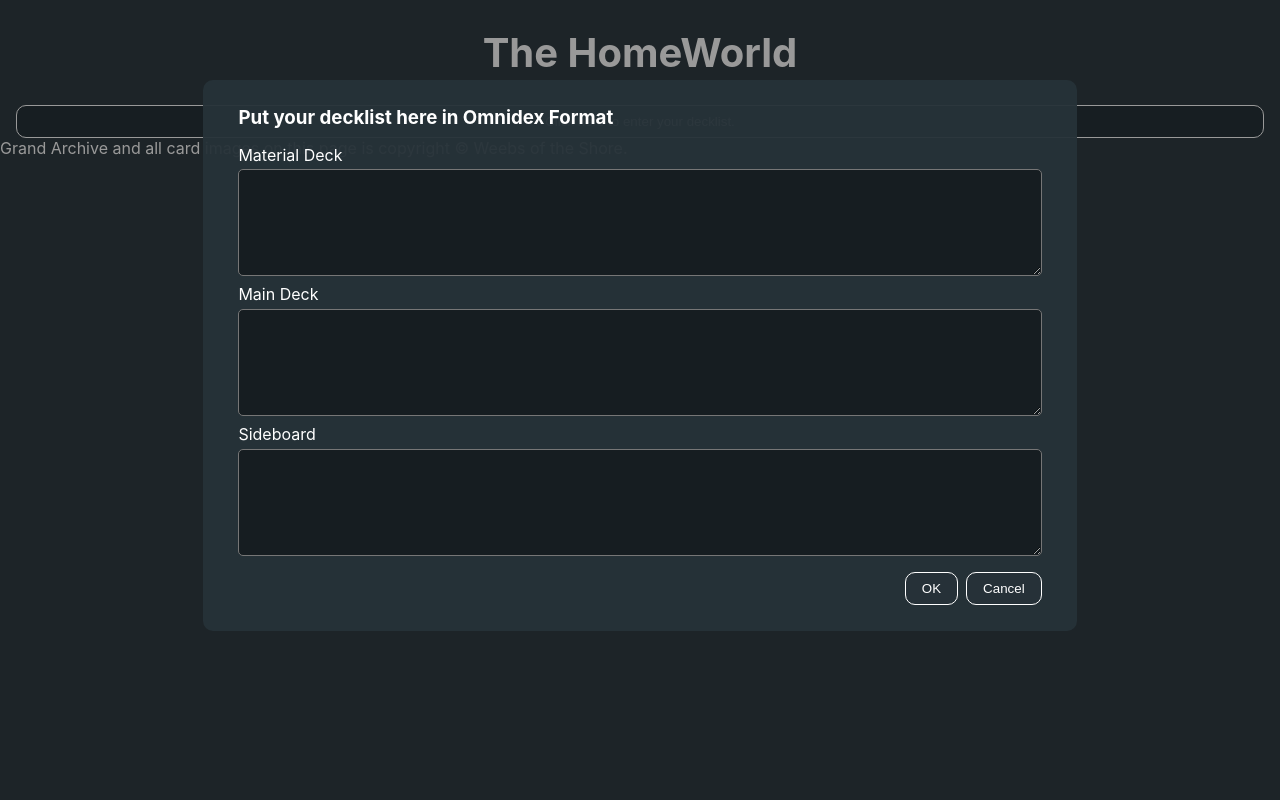
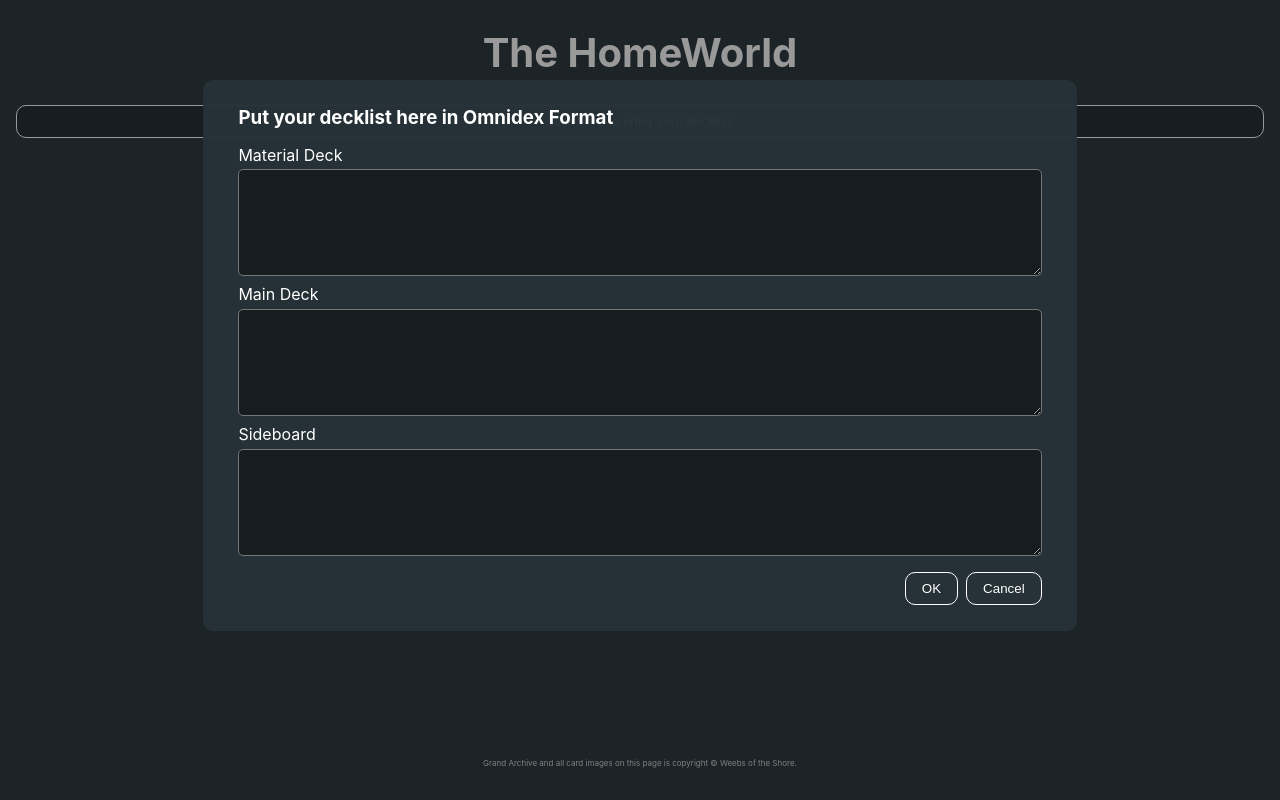
Before and after one commit to stephenman88/thehomeworld-frontend, a React (Create React App) app: page / in a window 1280 px wide. Built offline with nearby package versions, Linux system fonts and the light colour scheme.

Commit message:
added footer

```diff
--- a/src/App.js
+++ b/src/App.js
@@ -1,6 +1,7 @@
 import logo from './logo.svg';
 import './App.scss';
 import Header from './component/Header/Header';
+import Footer from './component/Footer/Footer';
 import OmniForm from './component/OmniForm/OmniForm';
 import {useEffect, useState} from 'react';
 import axios from 'axios';
@@ -55,9 +56,7 @@
         <button onClick={showOmniForm}>Click here to enter your decklist.</button>
         {deckList ? <PriceTable DeckJson={deckList} />: ''}
       </main>
-      <footer className='home-footer'>
-        Grand Archive and all card images on this page is copyright © Weebs of the Shore.
-      </footer>
+      <Footer />
     </div>
   );
 }
--- a/src/App.scss
+++ b/src/App.scss
@@ -1,10 +1,16 @@
 @use './style/global.scss' as *;
 
 .home{
+  display: flex;
+  flex-direction: column;
+  align-items: stretch;
+  justify-content: flex-start;
+  height: 100%;
 
   &-main{
     display: flex;
     flex-direction: column;
     align-items: stretch;
+    flex-grow: 1;
   }
 }
--- /dev/null
+++ b/src/component/Footer/Footer.js
@@ -0,0 +1,8 @@
+import './Footer.scss'
+
+export default function Footer(){
+    return (<footer className='footer'>
+
+        Grand Archive and all card images on this page is copyright © Weebs of the Shore.
+    </footer>)
+}
--- /dev/null
+++ b/src/component/Footer/Footer.scss
@@ -0,0 +1,9 @@
+@use '../../style/global.scss' as *;
+
+.footer{
+    font-size: 0.5rem;
+    color: lightgray;
+    text-align: center;
+    vertical-align: center;
+    margin: 2rem 0;
+}
--- a/src/style/global.scss
+++ b/src/style/global.scss
@@ -61,13 +61,12 @@
     }
 }
 
-html{
-    min-height: 100%;
+html, body, #root{
+    height: 100%;
 }
 
 body{
     background-color: $background-light;
-    height: 100%;
     width: 100%;
 }
 
```
Also changed, not shown: public/index.html (+1 -23 lines).
